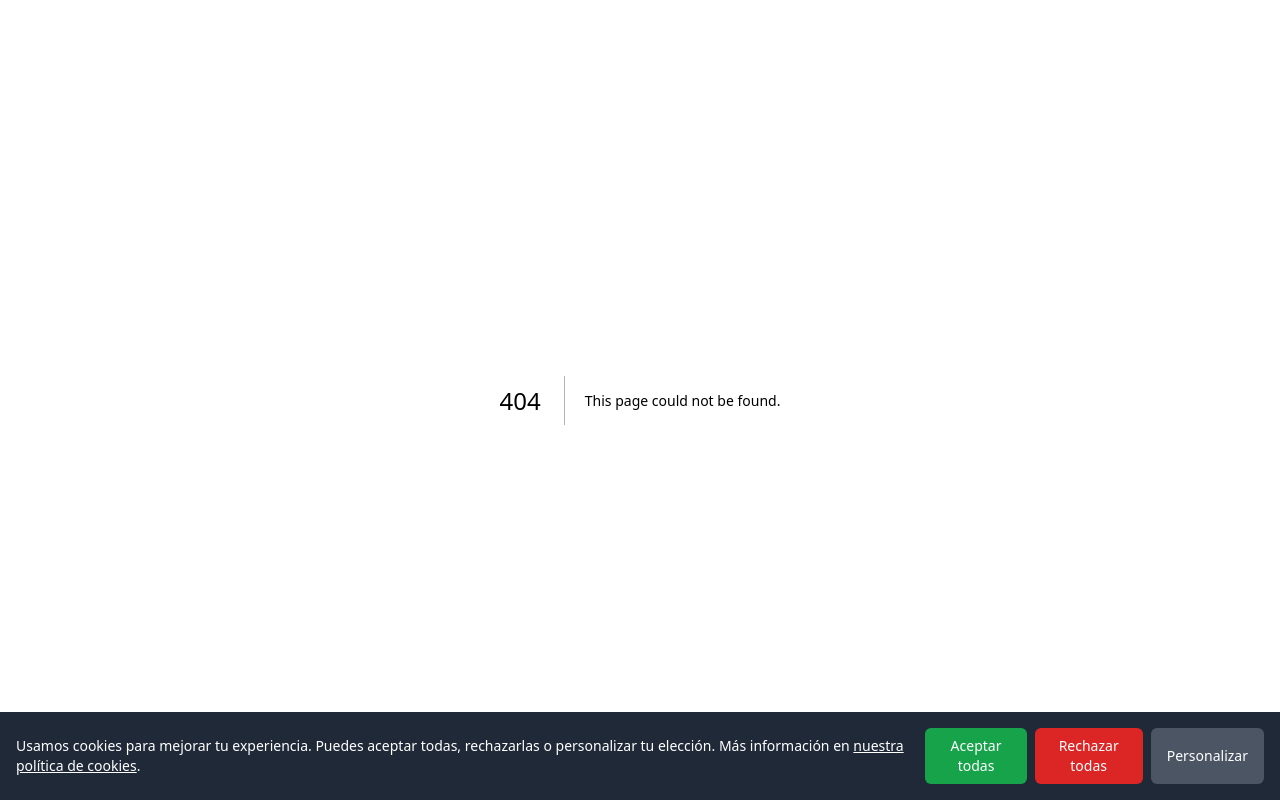
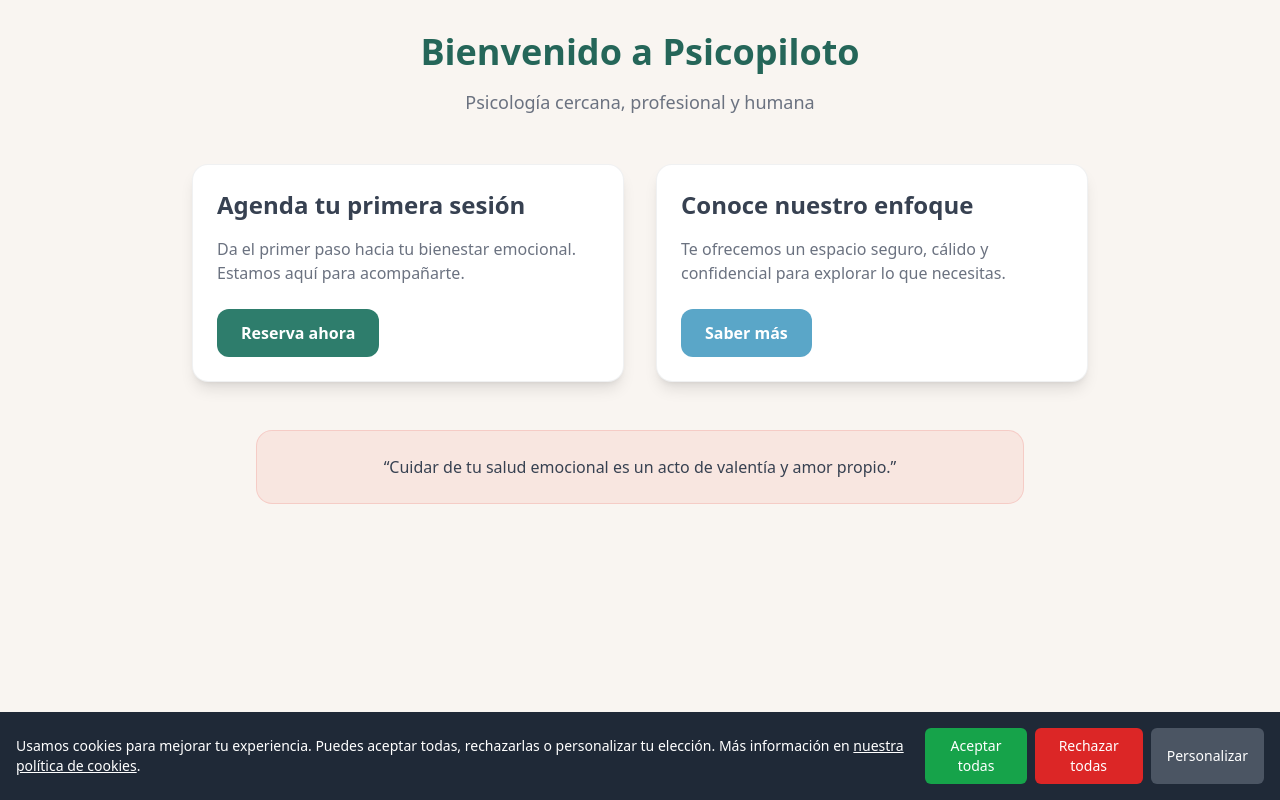
Before and after one commit to psicopiloto/psicopilotopage1, a Next.js app: page /ejemplo in a window 1280 px wide. Before the commit this address had no page. Built offline with nearby package versions, Linux system fonts and the light colour scheme.

Commit message:
Create ejemplo.js

```diff
--- /dev/null
+++ b/pages/ejemplo.js
@@ -0,0 +1,52 @@
+// pages/ejemplo.js
+export default function Ejemplo() {
+  return (
+    <div className="min-h-screen bg-psicopiloto-sand-50 font-sans p-8">
+      <header className="text-center mb-12">
+        <h1 className="text-4xl font-bold text-psicopiloto-green-600 mb-4">
+          Bienvenido a Psicopiloto
+        </h1>
+        <p className="text-lg text-psicopiloto-gray-500">
+          Psicología cercana, profesional y humana
+        </p>
+      </header>
+
+      <div className="max-w-4xl mx-auto grid md:grid-cols-2 gap-8">
+        {/* CTA primario */}
+        <div className="p-6 bg-white rounded-2xl shadow-lg border border-psicopiloto-gray-500/10">
+          <h2 className="text-2xl font-semibold text-psicopiloto-gray-700 mb-4">
+            Agenda tu primera sesión
+          </h2>
+          <p className="text-psicopiloto-gray-500 mb-6">
+            Da el primer paso hacia tu bienestar emocional. Estamos aquí para
+            acompañarte.
+          </p>
+          <button className="px-6 py-3 rounded-xl bg-psicopiloto-green-500 text-white font-semibold hover:bg-psicopiloto-green-600 transition">
+            Reserva ahora
+          </button>
+        </div>
+
+        {/* CTA secundario */}
+        <div className="p-6 bg-white rounded-2xl shadow-lg border border-psicopiloto-gray-500/10">
+          <h2 className="text-2xl font-semibold text-psicopiloto-gray-700 mb-4">
+            Conoce nuestro enfoque
+          </h2>
+          <p className="text-psicopiloto-gray-500 mb-6">
+            Te ofrecemos un espacio seguro, cálido y confidencial para explorar
+            lo que necesitas.
+          </p>
+          <button className="px-6 py-3 rounded-xl bg-psicopiloto-blue-500 text-white font-semibold hover:bg-psicopiloto-blue-600 transition">
+            Saber más
+          </button>
+        </div>
+      </div>
+
+      {/* Card con color acento */}
+      <div className="mt-12 max-w-3xl mx-auto p-6 rounded-2xl bg-psicopiloto-peach-500/20 border border-psicopiloto-peach-500/40">
+        <p className="text-center text-psicopiloto-gray-700 font-medium">
+          “Cuidar de tu salud emocional es un acto de valentía y amor propio.”
+        </p>
+      </div>
+    </div>
+  )
+}
```
